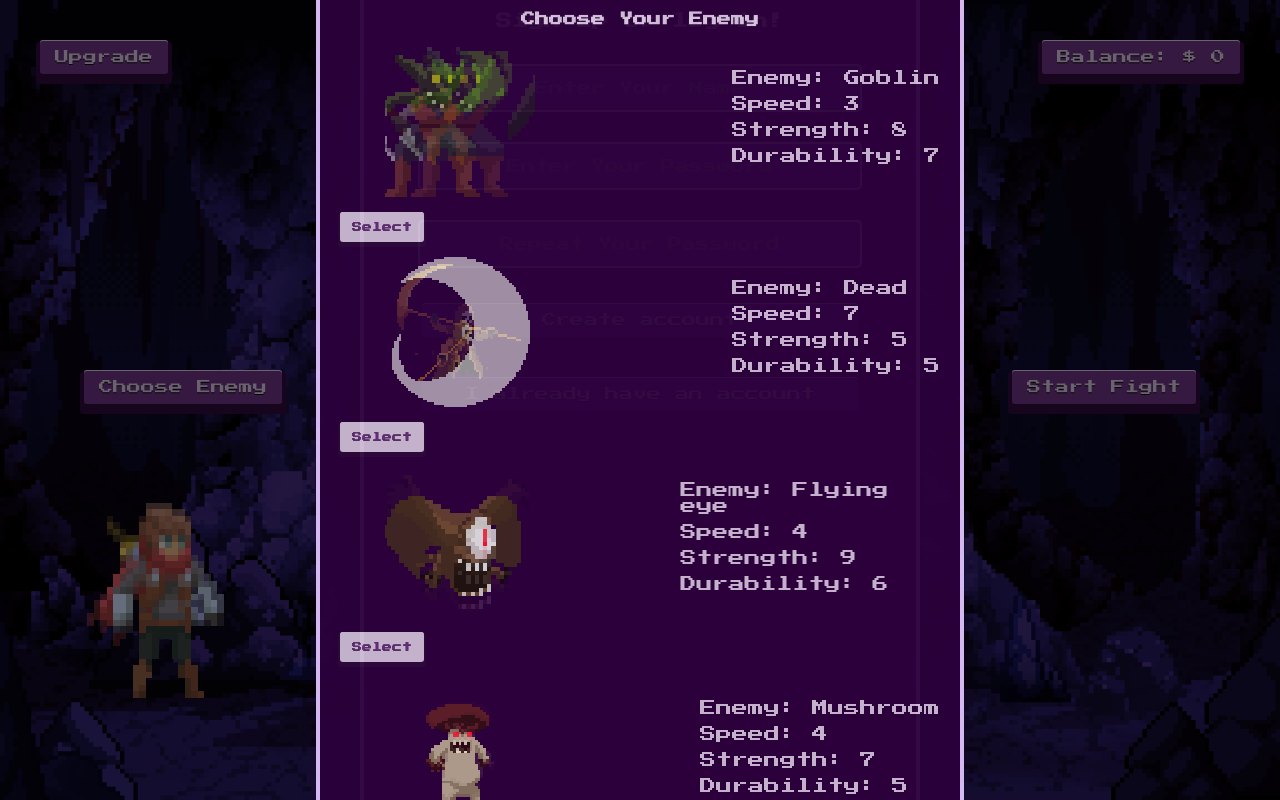
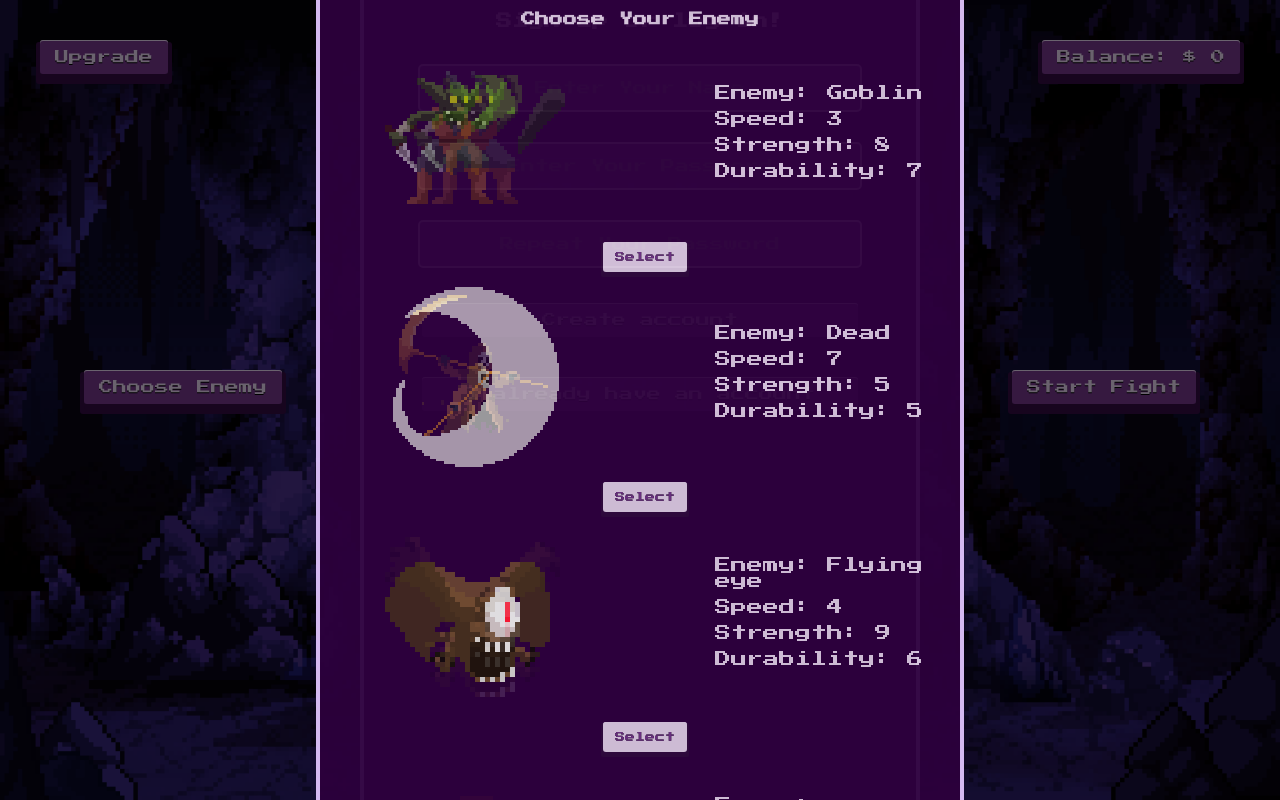
Before and after one commit to ByterGame/app-with-vue3, a Vue app in the folder frontend/: page / in a window 1280 px wide. Both pictures are taken after a click on the element "Choose Enemy". Built offline with nearby package versions, Linux system fonts and the light colour scheme.

Commit message:
enemies anim fixes

```diff
--- a/frontend/src/App.vue
+++ b/frontend/src/App.vue
@@ -24,22 +24,19 @@
 
 <!-- Enemy Modal -->
 <div v-if="isEnemyModalVisible"  class="modal" id="enemy-modal">
-    <h2>Choose Your Enemy</h2>
-    <div v-if="isEnemyModalVisible" class="modal" id="enemy-modal">
       <h2>Choose Your Enemy</h2>
       <div class="modal-content" v-for="enemy in enemies" :key="enemy.id">
-          <div class="enemy-container">
-            <div :id="'enemy-' + enemy.id" :class="'animation-placeholder ' + getAnimationClass(enemy.name)" style="width: 150px; height: 150px;"></div>
-            <p class="enemy-text-container">
+          <div class="enemy-container" style= "width: 600px; height: 200px; overflow: hidden;">
+            <div :id="'enemy-' + enemy.id" :class="'animation-placeholder ' + getAnimationClass(enemy.name)" style=" height: 100% "></div>
+            <p class="enemy-text-container" style=" width: 500px ">
               <span class="enemy-text">Enemy: {{ enemy.name }}</span>
               <span class="enemy-text">Speed: {{ enemy.speed }}</span>
               <span class="enemy-text">Strength: {{ enemy.strength }}</span>
               <span class="enemy-text">Durability: {{ enemy.durability }}</span>
           </p>
         </div>
-        <div class="super-little-button" style="margin-left: auto; margin-right: auto"><a>Select</a></div>
+        <div class="super-little-button" style="position: relative; left: 50%; transform: translate(-50%, 0);"><a>Select</a></div>
       </div>
-  </div>
 </div>
 
 <!-- Upgrade Modal -->
@@ -380,7 +377,6 @@ export default {
           width: 240px; /* Размеры контейнера анимации */
           height: 240px;
           bottom: 50px;
-          margin: 10px auto;
           background-image: url('assets/Adventurer/adventurer-idle-00.svg'); /* Первый кадр */
           background-size: cover;
           background-position: center;
@@ -416,8 +412,9 @@ export default {
             bottom: 50px;
             margin: 10px auto;
             background-image: url('assets/Enemies/Goblin/goblin_animation/goblin1.svg'); /* Первый кадр */
-            background-size: cover;
+            background-size: contain;
             background-position: center;
+            background-repeat: no-repeat;
             animation: goblin-loop-animation 1.5s steps(13) infinite; /* Анимация */
           }
 
@@ -436,13 +433,58 @@ export default {
             91.67% { background-image: url('assets/Enemies/Goblin/goblin_animation/goblin12.svg'); }
             100% { background-image: url('assets/Enemies/Goblin/goblin_animation/goblin1.svg'); }
           }
+          .goblin_static-animation {
+            bottom: 50px;
+            margin: 10px auto;
+            background-image: url('assets/Enemies/Goblin/goblin_animation/goblin1.svg'); /* Первый кадр */
+            background-size: contain;
+            background-position: center;
+            background-repeat: no-repeat;
+            animation: goblin_static-loop-animation 1.1s steps(7) infinite; /* Анимация */
+          }
+
+          @keyframes goblin_static-loop-animation {
+            0% { background-image: url('assets/Enemies/Goblin/goblin_animation/goblin1.svg'); }
+            16.67% { background-image: url('assets/Enemies/Goblin/goblin_animation/goblin2.svg'); }
+            33.33% { background-image: url('assets/Enemies/Goblin/goblin_animation/goblin3.svg'); }
+            50% { background-image: url('assets/Enemies/Goblin/goblin_animation/goblin4.svg'); }
+            66.67% { background-image: url('assets/Enemies/Goblin/goblin_animation/goblin5.svg'); }
+            83.33% { background-image: url('assets/Enemies/Goblin/goblin_animation/goblin6.svg'); }
+            100% { background-image: url('assets/Enemies/Goblin/goblin_animation/goblin1.svg'); } /* Возврат к первому кадру */
+          }
+          .goblin_reverse-animation {
+            bottom: 50px;
+            margin: 10px auto;
+            background-image: url('assets/Enemies/Goblin/goblin_animation/goblin_reverse1.svg'); /* Первый кадр */
+            background-size: contain;
+            background-position: center;
+            background-repeat: no-repeat;
+            animation: goblin_reverse-loop-animation 1.5s steps(13) infinite; /* Анимация */
+          }
+
+          @keyframes goblin_reverse-loop-animation {
+            0% { background-image: url('assets/Enemies/Goblin/goblin_animation/goblin_reverse1.svg'); }
+            8.33% { background-image: url('assets/Enemies/Goblin/goblin_animation/goblin_reverse2.svg'); }
+            16.67% { background-image: url('assets/Enemies/Goblin/goblin_animation/goblin_reverse3.svg'); }
+            25% { background-image: url('assets/Enemies/Goblin/goblin_animation/goblin_reverse4.svg'); }
+            33.33% { background-image: url('assets/Enemies/Goblin/goblin_animation/goblin_reverse5.svg'); }
+            41.67% { background-image: url('assets/Enemies/Goblin/goblin_animation/goblin_reverse6.svg'); }
+            50% { background-image: url('assets/Enemies/Goblin/goblin_animation/goblin_reverse7.svg'); }
+            58.33% { background-image: url('assets/Enemies/Goblin/goblin_animation/goblin_reverse8.svg'); }
+            66.67% { background-image: url('assets/Enemies/Goblin/goblin_animation/goblin_reverse9.svg'); }
+            75% { background-image: url('assets/Enemies/Goblin/goblin_animation/goblin_reverse10.svg'); }
+            83.33% { background-image: url('assets/Enemies/Goblin/goblin_animation/goblin_reverse11.svg'); }
+            91.67% { background-image: url('assets/Enemies/Goblin/goblin_animation/goblin_reverse12.svg'); }
+            100% { background-image: url('assets/Enemies/Goblin/goblin_animation/goblin_reverse1.svg'); }
+          }
 
           .dead-animation {
             bottom: 50px;
             margin: 10px auto;
             background-image: url('assets/Enemies/Dead/dead_animation/dead1.svg'); /* Первый кадр */
-            background-size: cover;
+            background-size: contain;
             background-position: center;
+            background-repeat: no-repeat;
             animation: dead-loop-animation 1.2s steps(9) infinite; /* Анимация */
           }
 
@@ -462,8 +504,9 @@ export default {
             bottom: 50px;
             margin: 10px auto;
             background-image: url('assets/Enemies/Flying eye/eye1.svg'); /* Первый кадр */
-            background-size: cover;
+            background-size: contain;
             background-position: center;
+            background-repeat: no-repeat;
             animation: flying-eye-loop-animation 1.1s steps(7) infinite; /* Анимация */
           }
 
@@ -480,8 +523,9 @@ export default {
             bottom: 50px;
             margin: 10px auto;
             background-image: url('assets/Enemies/Mushroom/mushroom1.svg'); /* Первый кадр */
-            background-size: cover;
+            background-size: contain;
             background-position: center;
+            background-repeat: no-repeat;
             animation: mushroom-loop-animation 0.9s steps(7) infinite; /* Анимация */
           }
 
@@ -503,8 +547,9 @@ export default {
               bottom: 50px;
               margin: 10px auto;
               background-image: url('assets/Enemies/Skeleton/skeleton_new1.svg'); /* Первый кадр */
-              background-size: cover;
+              background-size: contain;
               background-position: center;
+              background-repeat: no-repeat;
               animation: skeleton-loop-animation 1.8s steps(7) infinite; /* Анимация */
             }
 
```
